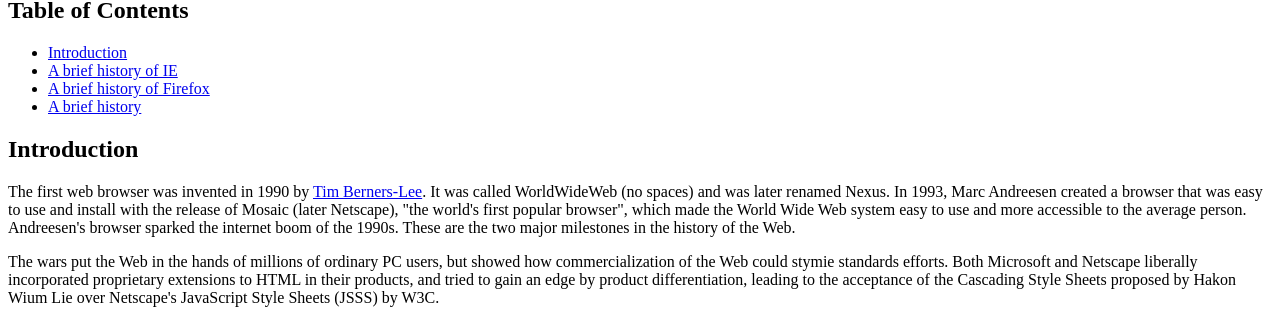
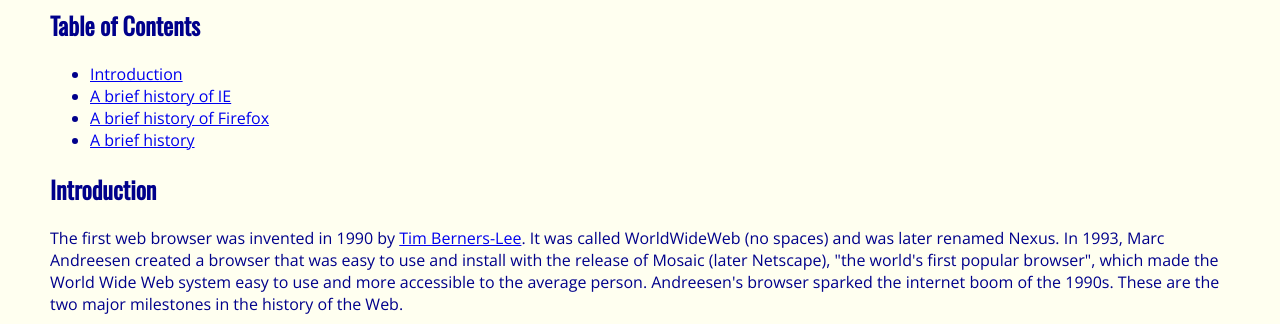
Before and after one commit to bing-ying-li/browserhistory, a plain HTML site: page index.html in a window 1280 px wide. Shown: the part 83-407 px from the top of the page. Drawn offline with nearby package versions, Linux system fonts and the light colour scheme.

Commit message:
finished 16.31

```diff
--- a/index.html
+++ b/index.html
@@ -3,6 +3,9 @@
 <head>
   <meta charset="UTF-8">
   <title>A history of browsers</title>
+  <link rel = "stylesheet" href = "style.css">
+  <link rel="stylesheet"
+        href="https://fonts.googleapis.com/css?family=Oswald|Open+Sans">
 </head>
 <body>
 <h1>A history of browsers</h1>
--- /dev/null
+++ b/style.css
@@ -0,0 +1,13 @@
+body{
+  font-family: 'Open Sans', sans-serif;
+  color: darkblue;
+  margin: 10px 50px 10px 50px;
+  background-color: ivory;
+}
+h1,h2{
+  font-family: 'Oswald',sans-serif;
+}
+img{
+  float: left;
+  margin-right: 10px;
+}
```
